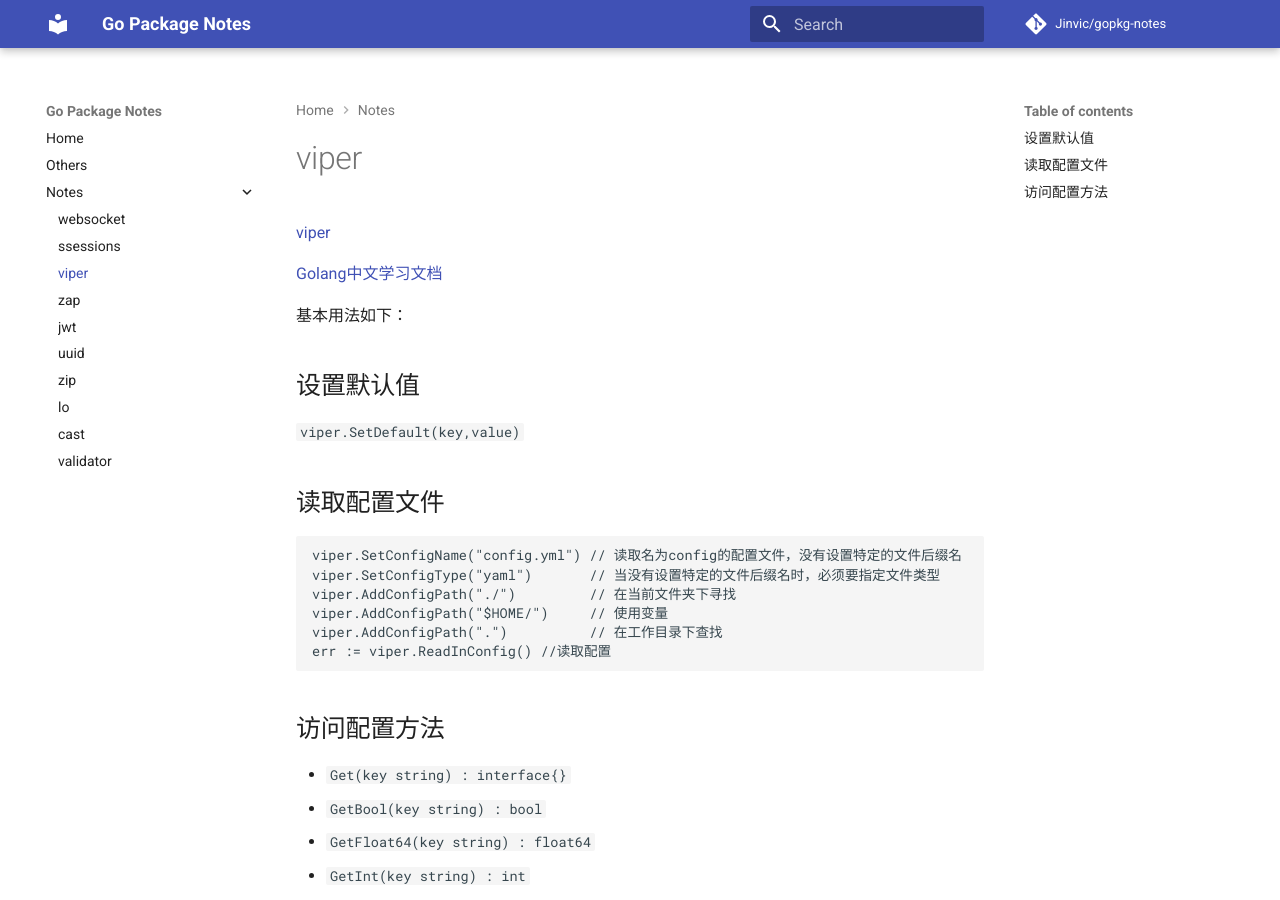
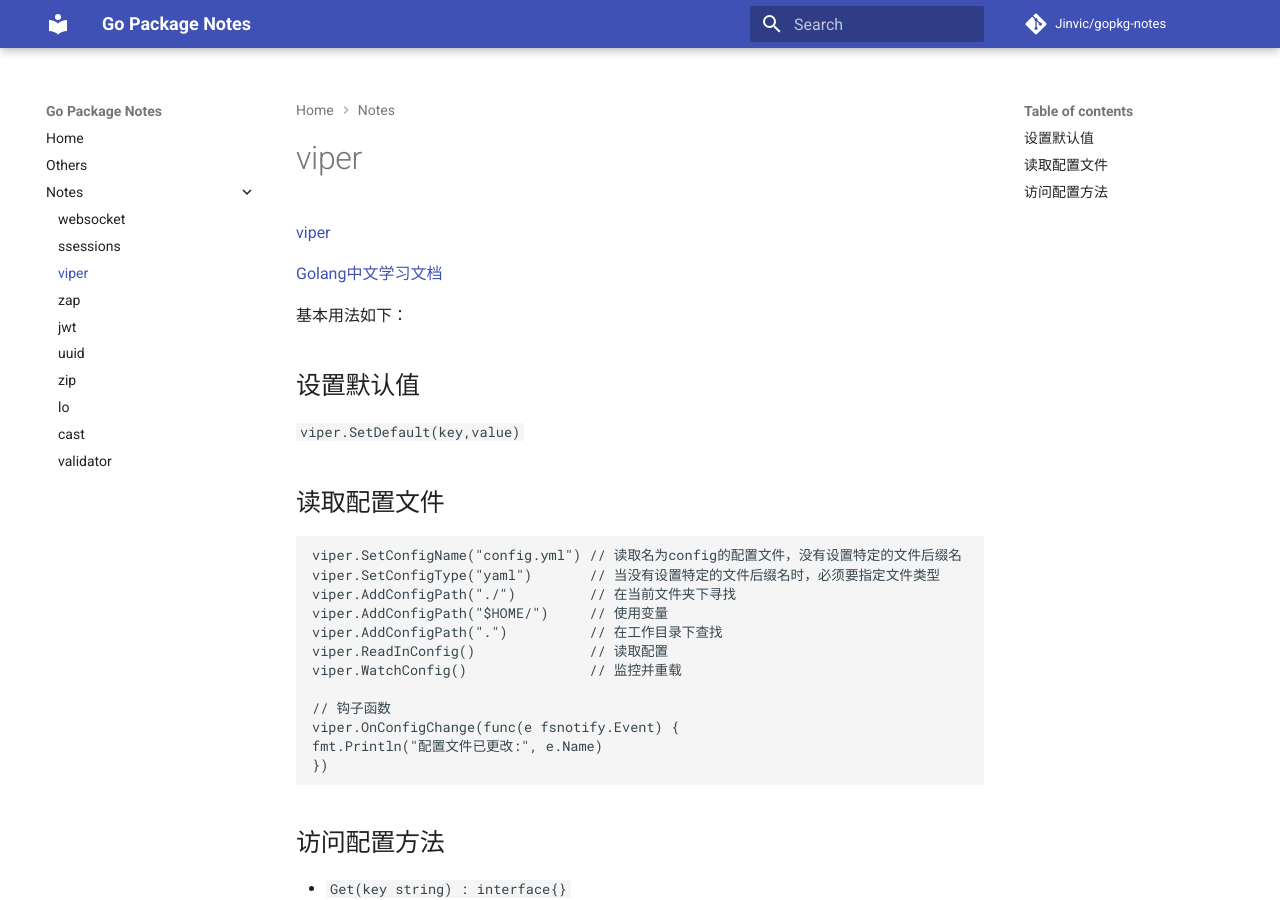
Before and after one commit to Jinvic/gopkg-notes, an MkDocs documentation site: the page built from docs/notes/viper.md, in a window 1280 px wide and 900 px high. Built offline with MkDocs 1.6.1 and Material for MkDocs 9.7.7, drawn with Linux system fonts in a browser that asks for light colours; comment, search, counter and statistics services are not loaded.

Commit message:
modify viper.md

````diff
--- a/docs/notes/viper.md
+++ b/docs/notes/viper.md
@@ -18,7 +18,13 @@ viper.SetConfigType("yaml")       // 当没有设置特定的文件后缀名时
 viper.AddConfigPath("./")         // 在当前文件夹下寻找
 viper.AddConfigPath("$HOME/")     // 使用变量
 viper.AddConfigPath(".")          // 在工作目录下查找
-err := viper.ReadInConfig() //读取配置
+viper.ReadInConfig()              // 读取配置
+viper.WatchConfig()               // 监控并重载
+
+// 钩子函数
+viper.OnConfigChange(func(e fsnotify.Event) {
+fmt.Println("配置文件已更改:", e.Name)
+})
 ```
 
 ## 访问配置方法
````
